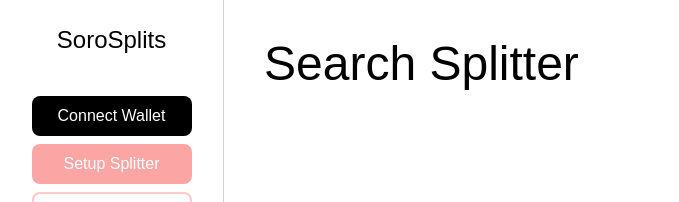
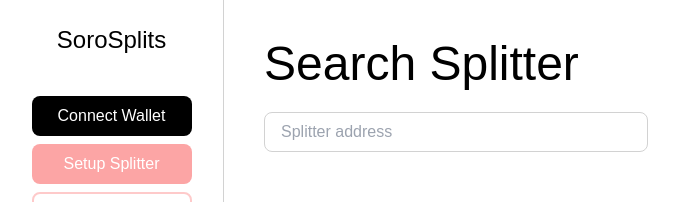
Before and after one commit to SoroSplits/sorosplits-ui, a Next.js app: page /splitter/search in a window 1280 px wide. Shown: the top 202 px of the page, without its empty margins (0-679 px from the left). Built offline with nearby package versions, Linux system fonts and the light colour scheme.

Commit message:
Add search page

```diff
--- a/pages/splitter/search.tsx
+++ b/pages/splitter/search.tsx
@@ -1,7 +1,23 @@
+import { useState } from "react"
+import { debounce } from "../../hooks/debounce"
+
 export default function SearchSplitter() {
+  const [contractAddress, setContractAddress] = useState("")
+
+  const searchContract = debounce(async (searchTerm: string) => {}, 1000)
+
   return (
     <div>
       <h1 className="text-5xl">Search Splitter</h1>
+
+      <br />
+
+      <input
+        className="w-96 h-10 flex items-center justify-center py-2 px-4 rounded-lg border-[1px] border-[#d2d2d2]"
+        type="text"
+        onChange={(e) => searchContract(e.target.value)}
+        placeholder="Splitter address"
+      />
     </div>
   )
 }
```
